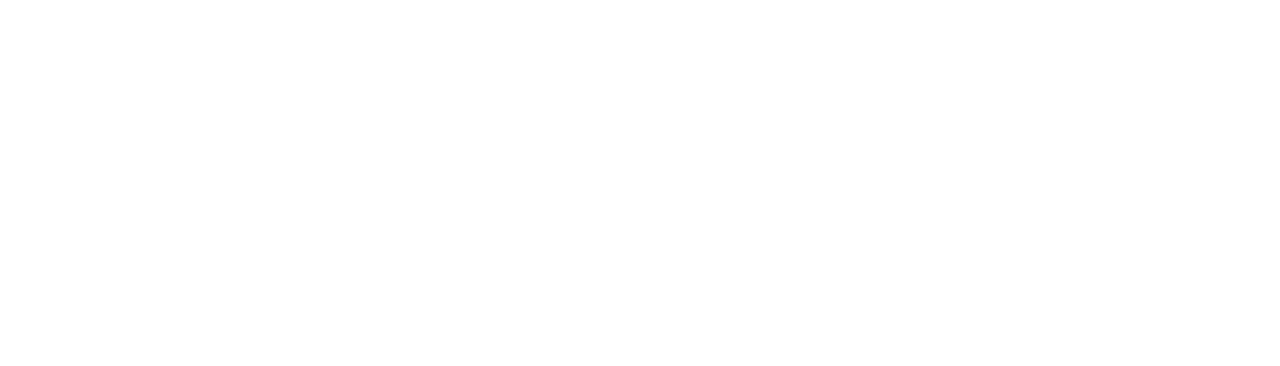
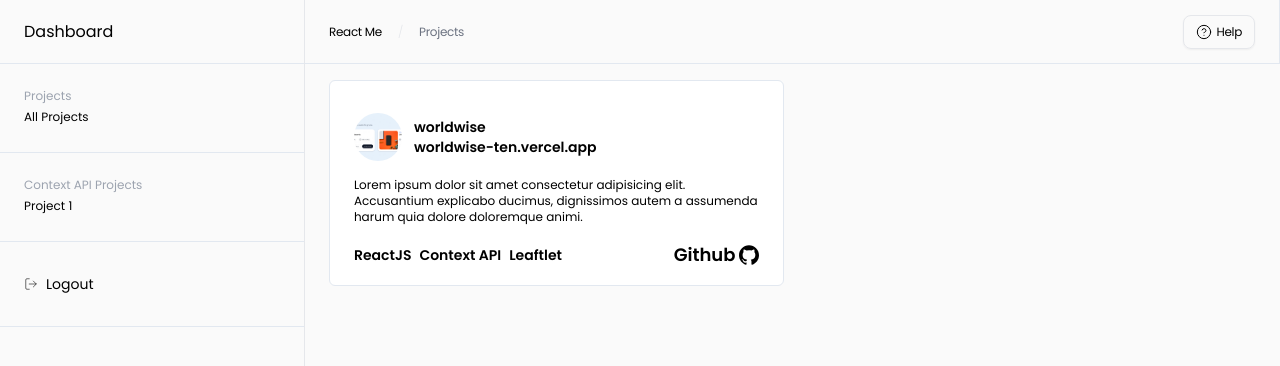
Before and after one commit to jkenger/react-me, a React (Create React App) app: page /projects/all in a window 1280 px wide. Before the commit this address had no page. Shown: the top 366 px of the page. Built offline with nearby package versions, Linux system fonts and the light colour scheme.

Commit message:
folder struc revision and card layout content refactoring

```diff
--- a/src/App.js
+++ b/src/App.js
@@ -1,8 +1,7 @@
 import { BrowserRouter, Route, Routes } from "react-router-dom";
 
-import Main from "./components/Layout/Main";
-import Content from "./components/Layout/Content";
-import SidebarList from "./components/UI/Main/SidebarList";
+import Main from "./components/layout/Main";
+import Projects from "./components/pages/Projects";
 
 function App() {
   return (
@@ -10,13 +9,30 @@ function App() {
       <Routes>
         <Route path="/" element={<Main />} />
         <Route
-          path="/projects/"
+          path="projects"
           element={
             <Main>
-              <Content />
+              <Projects />
             </Main>
           }
-        />
+        >
+          <Route
+            path="all"
+            element={
+              <Main>
+                <Projects />
+              </Main>
+            }
+          />
+          <Route
+            path="context-api"
+            element={
+              <Main>
+                <Projects />
+              </Main>
+            }
+          />
+        </Route>
       </Routes>
     </BrowserRouter>
   );
--- a/src/components/Layout/Main.jsx
+++ b/src/components/Layout/Main.jsx
@@ -16,7 +16,14 @@ function Main({ children }) {
         </Sidebar>
         <Sidebar>
           <SidebarList
-            to="/"
+            to="/all"
+            title={"Projects"}
+            linkTitle={"All Projects"}
+          />
+        </Sidebar>
+        <Sidebar>
+          <SidebarList
+            to="/context-api"
             title={"Context API Projects"}
             linkTitle={"Project 1"}
           />
--- a/src/components/Layout/Content.jsx
+++ b/src/components/pages/Projects.jsx
@@ -11,7 +11,7 @@ function Content() {
       >
         <Link to="https://worldwise-ten.vercel.app" target="_blank">
           <div
-            className="card group relative flex justify-between md:flex-col rounded-md
+            className="card group relative flex flex-col justify-between rounded-md
         border border-slate-200 bg-white min-w-3xl space-x-2 py-2 px-4 md:py-4 md:px-6 md:space-x-0 md:space-y-4"
           >
             <div className="absolute bg-black -top-3 -right-3 md:-top-4 md:-right-4 p-2 rounded-full hidden group-hover:flex">
@@ -27,7 +27,7 @@ function Content() {
                 stroke-width="2"
                 viewBox="0 0 24 24"
                 width="20"
-                className="text-white w-4 h-4 md:w-6 md:h-6 hover:fade transition-all"
+                className="text-white w-3 h-3 md:w-4 md:h-4 hover:fade transition-all"
               >
                 <path d="M18 13v6a2 2 0 01-2 2H5a2 2 0 01-2-2V8a2 2 0 012-2h6"></path>
                 <path d="M15 3h6v6"></path>
@@ -50,12 +50,17 @@ function Content() {
                 </Link>
               </div>
             </div>
-            <div className="hidden md:block text-xs">
+            <div className="text-xs mt-2 md:mt-0">
               Lorem ipsum dolor sit amet consectetur adipisicing elit.
               Accusantium explicabo ducimus, dignissimos autem a assumenda harum
               quia dolore doloremque animi.
             </div>
-            <div className="flex justify-between flex-row-reverse md:flex-row">
+            <div className="flex justify-between md:flex-row">
+              <div className="flex items-center justify-center gap-2  text-sm  flex-wrap md:gap-2">
+                <span className="font-semibold text-md">ReactJS</span>
+                <span className="font-semibold text-md">Context API</span>
+                <span className="font-semibold text-md">Leaftlet</span>
+              </div>
               <div className="flex items-center text-sm space-x-1 hover:scale-110 transition-all">
                 <Link
                   to="https://github.com/jkenger/worldwise"
@@ -78,11 +83,6 @@ function Content() {
                   ></path>
                 </svg>
               </div>
-              <div className="flex items-center justify-center   text-sm  flex-wrap md:space-x-2">
-                <span className="font-semibold text-md">ReactJS</span>
-                <span className="font-semibold text-md">Context API</span>
-                <span className="font-semibold text-md">Leaftlet</span>
-              </div>
             </div>
           </div>
         </Link>
```
